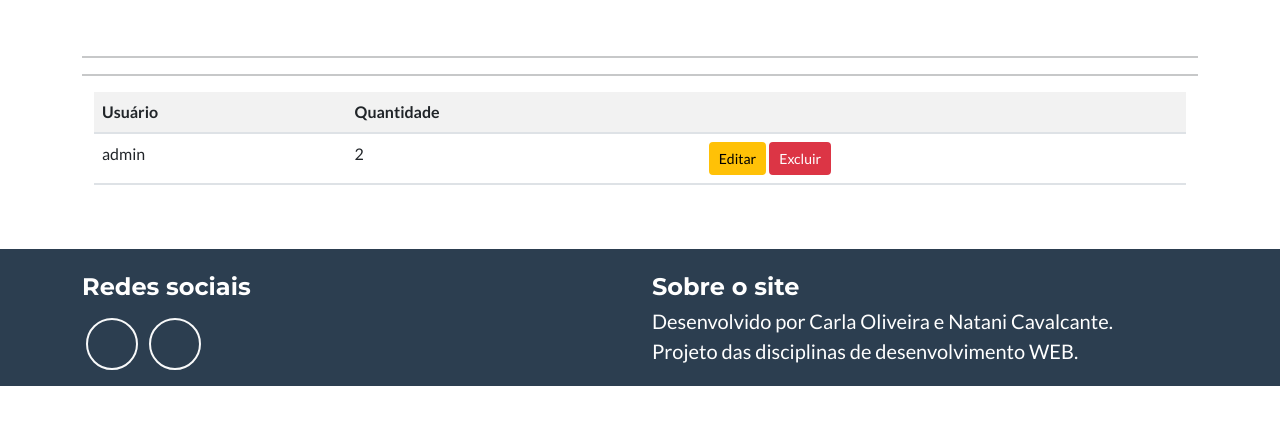
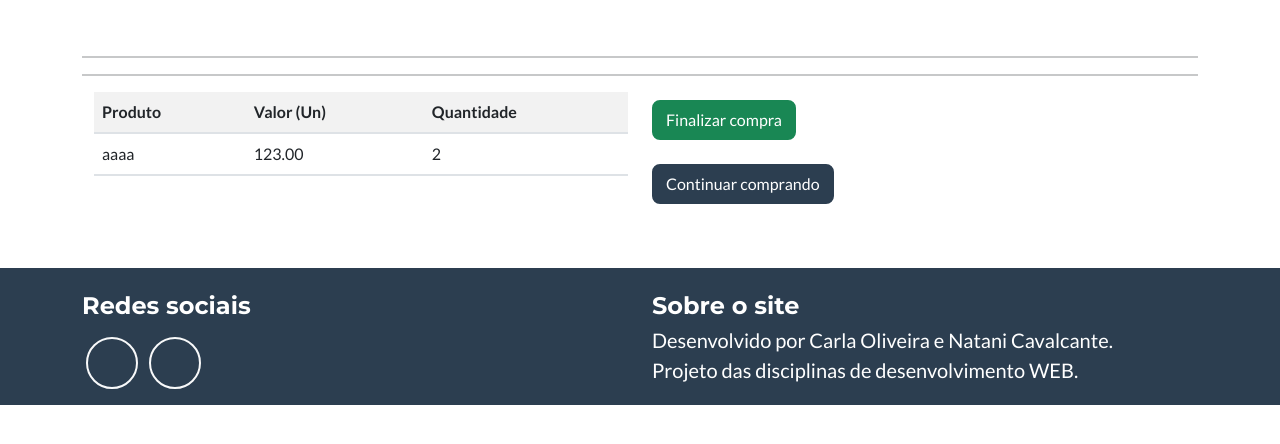
Before and after one commit to carlasoliveira/ProjetoWeb-Django, a Django app: page /carrinho/ in a window 1280 px wide. Shown: the part 104-548 px from the top of the page. Run offline with Django 3.2, Linux system fonts and the light colour scheme; a user stored in the database is signed in; data comes from the database, SQL or seed files in the repository; both versions use the stored data as it was after the commit; some libraries are stand-ins or nearby versions.

Commit message:
Ajustes na tela de carrinho

```diff
--- a/cadastros/templates/cadastros/listas/carrinho.html
+++ b/cadastros/templates/cadastros/listas/carrinho.html
@@ -9,23 +9,22 @@
 <h2>{{ titulo }}</h2>
 <hr>
 <div class="container">
+    <div class="row">
+        <div class="col md-7">
             <div class="table-responsive">
                 <table class="table table-striped">
                     <tr>
-                <th>Usuário</th>
+                        <th>Produto</th>
+                        <th>Valor (Un)</th>
                         <th>Quantidade</th>
-                <th></th>
                     </tr>
 
                     {% for ItensVenda in object_list %}
 
                     <tr>
-                <td>{{ItensVenda.usuario}}</td>
+                        <td>{{ItensVenda.produto.nome}}</td>
+                        <td>{{ItensVenda.preco_unitario}}</td>
                         <td>{{ItensVenda.quantidade}}</td>
-                <td>
-                    <a href="{% url 'editar-carrinho' ItensVenda.pk %}" class="btn btn-warning btn-sm" title="Editar">Editar</a>
-                    <a href="{% url 'deletar-carrinho' ItensVenda.pk %}" class="btn btn-danger btn-sm" title="Excluir">Excluir</a>
-                </td>
                     </tr>
 
                     {% empty %}
@@ -33,9 +32,14 @@
                         <td colspan="3">Não há itens no carrinho!</td>
                     </tr>
                     {% endfor %}
-
                 </table>
             </div>
         </div>
-
+        <div class="col md-5">
+            <a href="{% url 'cadastrar-venda' %}" class="btn btn-success mb-3 my-2 me-2 text-center">Finalizar compra</a>
+            <br>
+            <a href="{% url 'listar-produto' %}" class="btn btn-secondary mb-3 my-2 me-2">Continuar comprando</a>
+        </div>
+    </div>
+</div>
 {% endblock %}
--- a/cadastros/views.py
+++ b/cadastros/views.py
@@ -138,6 +138,7 @@ class VendaCreate(LoginRequiredMixin, CreateView):
         context['botao'] = "Finalizar"
 
         return context
+
 class ItensVendaCreate(LoginRequiredMixin, CreateView):
     login_url = reverse_lazy('login')
     model = ItensVenda
@@ -150,6 +151,14 @@ class ItensVendaCreate(LoginRequiredMixin, CreateView):
         form.instance.usuario=self.request.user
         url = super().form_valid(form)
         return url
+
+    def get_context_data(self, *args, **kwargs):
+        context = super().get_context_data(*args, **kwargs)
+
+        context['titulo'] = "Carrinho"
+        context['botao'] = "Finalizar"
+
+        return context
 
 #UpdateView
 class EstadoUpdate(GroupRequiredMixin, LoginRequiredMixin, UpdateView):
```
Also changed, not shown: db.sqlite3. Lines whose indentation alone changed are shown as unchanged.
